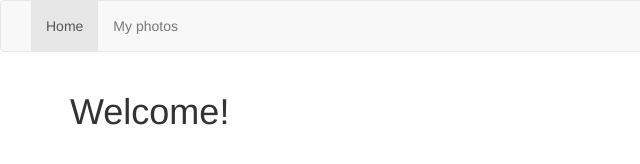
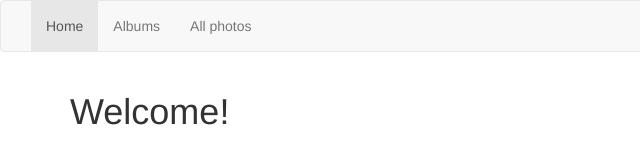
Before and after one commit to allswof/photo_site, a plain HTML site: page index.html in a window 1280 px wide. Shown: the full height of the page, 0-640 px from the left. Drawn offline with Linux system fonts and the light colour scheme.

Commit message:
some pages

```diff
--- a/index.html
+++ b/index.html
@@ -31,8 +31,9 @@
         <!-- start un-collapsed navbar -->
         <div class = "collapse navbar-collapse" id = "main_navbar">
           <ul class = "nav navbar-nav">
-            <li class = "active"><a href="#">Home</a></li>
-            <li><a href="#">My photos</a></li>
+            <li class = "active"><a href="index.html">Home</a></li>
+            <li><a href="albums.html">Albums</a></li>
+            <li><a href="photos.html">All photos</a></li>
           </ul>
         </div>
         <!--end un-collapsed navbar-->
```
